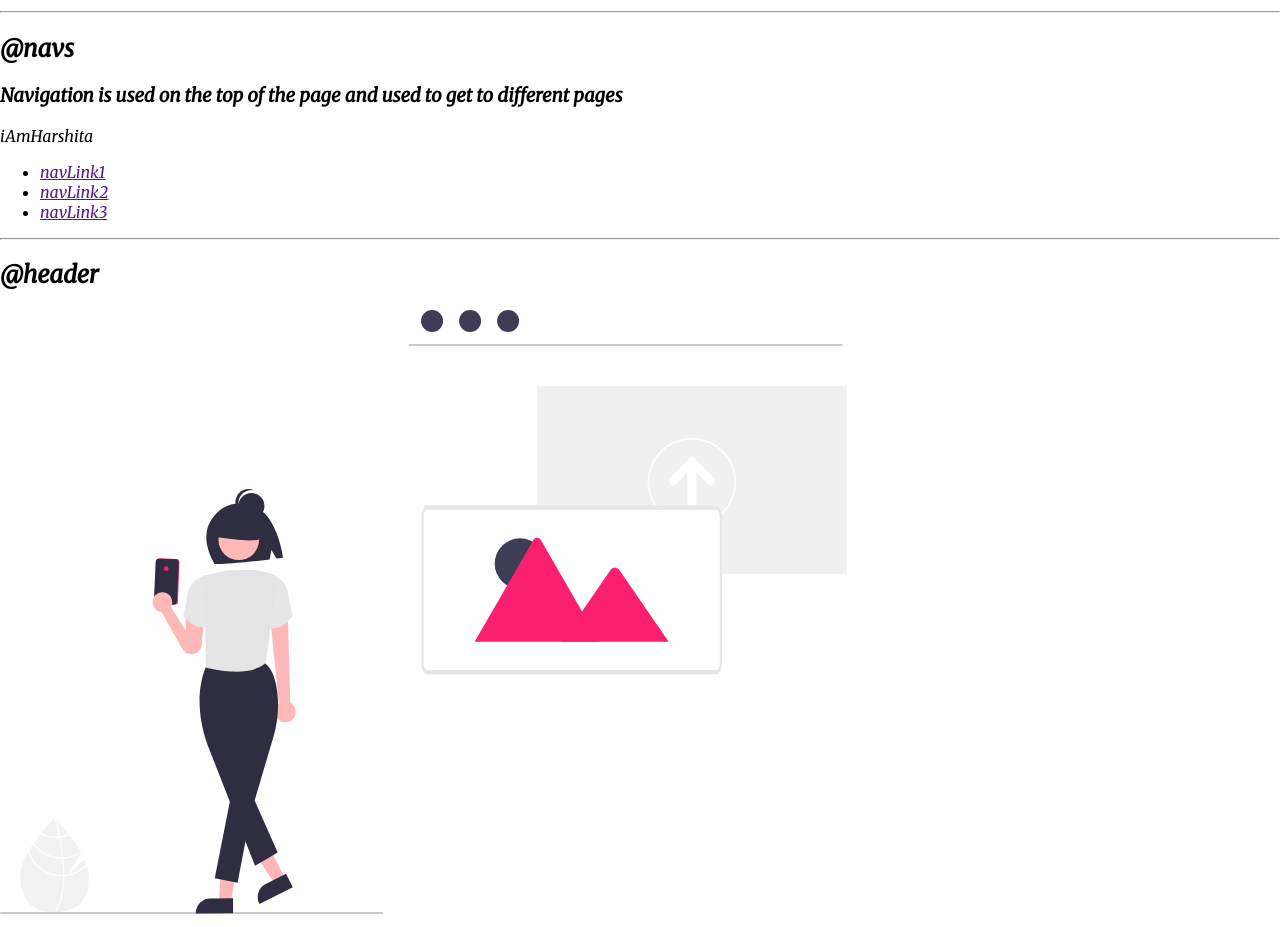
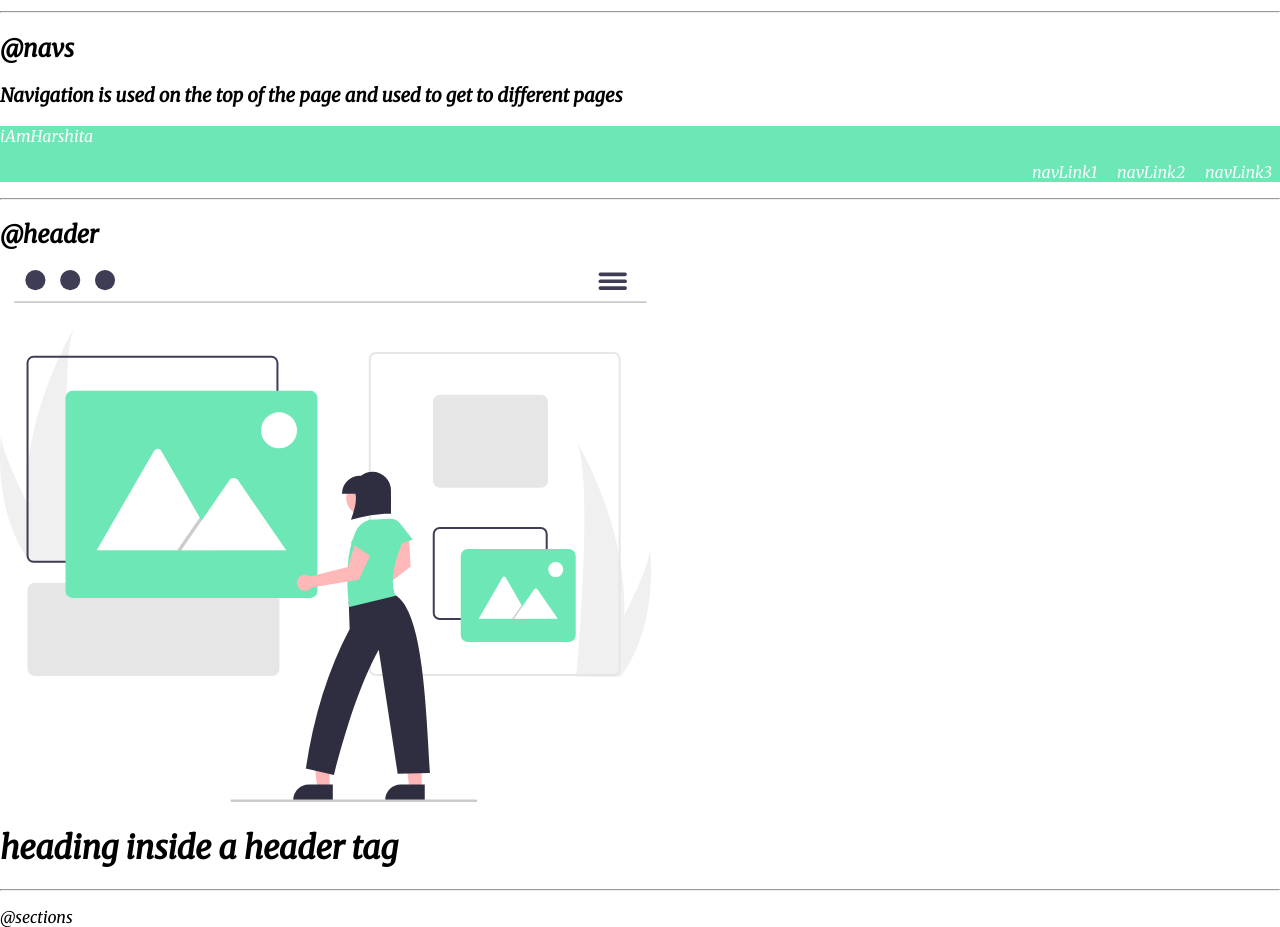
Before and after one commit to harshitadaswani/lesson-three, a plain HTML site: page index.html in a window 1280 px wide. Shown: the part 1680-2607 px from the top of the page. Drawn offline with Linux system fonts and the light colour scheme.

Commit message:
docs: navi css in navi

```diff
--- a/index.html
+++ b/index.html
@@ -96,10 +96,10 @@
 
     <h2>@navs</h2>
     <h3>Navigation is used on the top of the page and used to get to different pages</h3>
-    <nav>
-      <div> iAmHarshita </div>
+    <nav class="navi">
+      <div class="navi brand"> iAmHarshita </div>
       <ul>
-        <li> <a href=""> navLink1 </a> </li>
+        <li> <a href="" class="navi active"> navLink1 </a> </li>
         <li> <a href=""> navLink2 </a> </li>
         <li> <a href=""> navLink3 </a> </li>
       </ul>
@@ -108,7 +108,7 @@
 
     <h2>@header</h2>
     <header>
-      <img src="practiceimg.svg">
+      <img src="1.svg">
       <h1> heading inside a header tag </h1>
     </header>
     <hr>
--- a/styles.css
+++ b/styles.css
@@ -60,3 +60,33 @@ hr {
   display: inline;
   padding: 0rem 0.5rem;
 }
+
+.navi {
+  background-color: #6ee7b7;
+  color: #f9fafb;
+}
+
+.navi ul {
+  list-style: none;
+  text-align: right;
+}
+
+.navi li {
+  display: inline-block;
+  padding: 0rem 0.5rem;
+}
+
+.navi a {
+  text-decoration: none;
+  color: #f9fafb;
+}
+
+.navi brand {
+  color: #e5e7eb;
+  font-weight: bold;
+}
+
+.navi active {
+  color: #e5e7eb;
+  font-weight: bold;
+}
```
Also changed, not shown: 1.svg (added).
